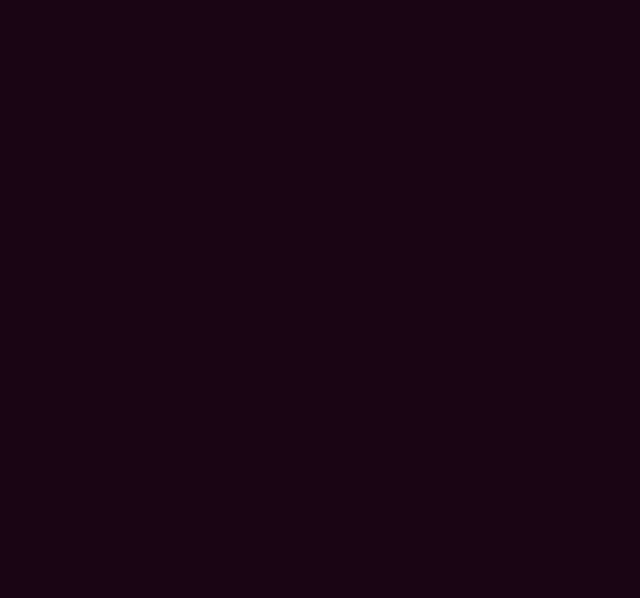
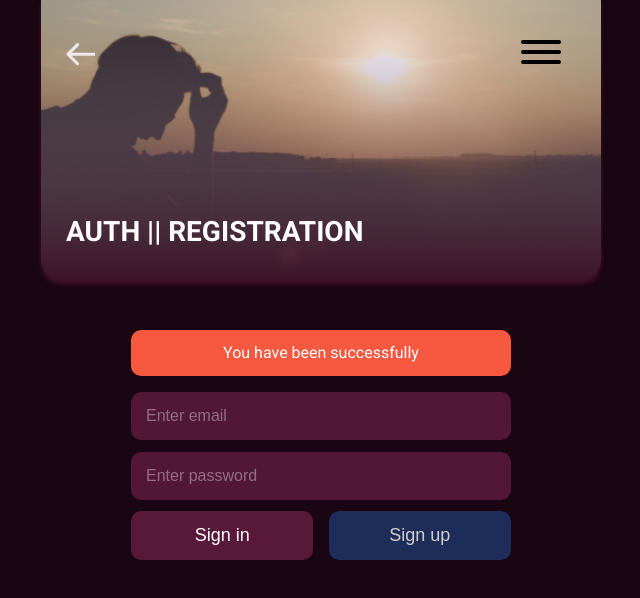
Before and after one commit to Fangral/workout, a React (Create React App) app in the folder front/: page /auth in a window 1280 px wide. Before the commit this address had no page. Shown: the top 598 px of the page, without its empty margins (319-959 px from the left). Built offline with nearby package versions, Linux system fonts and the light colour scheme.

Commit message:
add login||reg page

```diff
--- a/front/src/App.jsx
+++ b/front/src/App.jsx
@@ -3,6 +3,7 @@
 //import Layout from './components/common/Layout.jsx'
 import {BrowserRouter, Routes, Route,} from 'react-router-dom'
 import NewWorkout from './components/pages/NewWorkout/NewWorkout.jsx'
+import Auth from './components/pages/Auth/Auth.jsx'
 
  const App = () => {
   return (
@@ -10,6 +11,7 @@
       <Routes>
             <Route path='/' element={<Home/>}/>
             <Route path='/new-workout' element={<NewWorkout/>}/>
+            <Route path='/auth' element={<Auth/>}/>
       </Routes>
   </BrowserRouter>
 
--- a/front/src/components/common/Header/Header.jsx
+++ b/front/src/components/common/Header/Header.jsx
@@ -16,7 +16,7 @@
                     loacation.pathname!=='/'?(  <button type='button' onClick={()=>navigate(-1)}>
                     <img src={arrowImage} alt="Auth1" />
                 </button>)
-                :(   <button type='button'>
+                :(   <button type='button' onClick={()=>navigate('/auth')}>
                 <img src={userImage} alt="Auth1" />
             </button>)
                 }
--- /dev/null
+++ b/front/src/components/pages/Auth/Auth.jsx
@@ -0,0 +1,44 @@
+import React from 'react'
+
+
+import Layout from '../../common/Layout'
+import bgImage from '../../../images/auth-bg.png'
+import Field from '../../ui/Field/Field'
+import Button from '../../ui/Button/Button'
+import styles from './Auth.module.scss'
+import Alert from '../../ui/Alert/Alert'
+
+
+function Auth() {
+const [email, setEmail]=React.useState('')
+const [password, setPassword]=React.useState('')
+const [type, setType]=React.useState('auth') //auth||reg
+
+const handleSubmit=(e)=>{
+  e.preventDefault()
+  type==='auth'?
+    console.log('auth')
+    : console.log('reg')
+}
+
+  return (
+    <>
+    <Layout bgImage={bgImage} heading='Auth || Registration'/>
+
+      <div className='wrapper-inner-page'>
+        {true && <Alert type="warning" text='You have been successfully' />}
+        <form onSubmit={handleSubmit}>
+          <Field type='email' placeholder="Enter email" value={email} onChange={e=>setEmail(e.target.value)} required/>
+          <Field type='password' placeholder="Enter password" value={password} onChange={({target:{value}})=>setPassword(value)} required/>
+          <div className={styles.wrapperButtons}>
+          <Button text='Sign in' callback={()=>setType('auth')} />
+          <Button text='Sign up' callback={()=>setType('reg')} />
+          </div>
+        </form>
+      </div>
+
+    </>
+  )
+}
+
+export default Auth
--- /dev/null
+++ b/front/src/components/pages/Auth/Auth.module.scss
@@ -0,0 +1,22 @@
+@import '../../../scss/variables';
+
+.wrapperButtons{
+    display: flex;
+    align-items: center;
+    justify-content: space-between;
+    > div{
+      width: 48%;
+      > button{
+        width: 100%;
+      }
+      &:last-child>button{
+        background-color: #20366b;
+        opacity: .8;
+        transition: opacity .15 ease;
+        &:hover{
+          background-color: #20366b;
+          opacity: 1;
+        }
+      }
+    }
+}
--- a/front/src/components/pages/NewWorkout/NewWorkout.jsx
+++ b/front/src/components/pages/NewWorkout/NewWorkout.jsx
@@ -6,7 +6,7 @@
 import bgImage from '../../../images/new-workout-bg.jpg'
 import Field from '../../ui/Field/Field'
 import Button from '../../ui/Button/Button'
-import styles from './NewWorkout.module.scss'
+
 
 
 
@@ -20,7 +20,7 @@
     <>
     <Layout bgImage={bgImage} heading='Create new Workout'/>
 
-      <div className={styles.wrapper}>
+      <div className='wrapper-inner-page'>
         <form onSubmit={handleSubmit}>
           <Field type='text' placeholder="Enter name" value={name} onChange={e=>setName(e.target.value)}/>
           <Link to='/new-exercise' className='dark-link'>Add New Exercise</Link>
--- a/front/src/components/pages/NewWorkout/NewWorkout.module.scss
+++ /dev/null
@@ -1,4 +0,0 @@
-.wrapper{
-    padding: 50px 90px;
-  //  text-align: center;
-}
--- /dev/null
+++ b/front/src/components/ui/Alert/Alert.jsx
@@ -0,0 +1,18 @@
+import React from 'react'
+import styles from './Alert.module.scss'
+import cn from 'classnames'
+
+const Alert = ({type="success", text}) => {
+  return (
+    <div className={cn(styles.alert,{
+        [styles.error]:type==='error',
+        [styles.warning]:type==='warning',
+        [styles.info]:type==='info'
+
+    })}>
+        {text}
+    </div>
+  )
+}
+
+export default Alert
--- /dev/null
+++ b/front/src/components/ui/Alert/Alert.module.scss
@@ -0,0 +1,20 @@
+.alert{
+    width: 100%;
+    background-color: #58e7c4;
+    color:#222;
+    margin-bottom: 1rem;
+    animation: opacity .4s;
+    padding: 10px;
+    border-radius: 10px;
+    &.error{
+        background-color: #ff2e63;
+        color:white;
+    }
+    &.info{
+        background-color: #50c1e9;
+    }
+    &.warning{
+        background-color: #f75940;
+        color:white;
+    }
+}
--- a/front/src/components/ui/Button/Button.jsx
+++ b/front/src/components/ui/Button/Button.jsx
@@ -1,7 +1,7 @@
 import React from 'react'
 import styles from './button.module.scss'
 
- const Button = ({text,callback,type='purple'}) => {
+ const Button = ({text,callback=null,type='purple'}) => {
   return (
     <div className={styles.wrapper}>
     <button onClick={callback} className={`${styles.button} ${styles[type]}`}>
--- a/front/src/scss/index.scss
+++ b/front/src/scss/index.scss
@@ -208,3 +208,10 @@
 	color:$purple;
 	transition: color .3s ease;
 }
+.wrapper-inner-page{
+padding:50px 90px;
+text-align: center;
+max-width: 560px;
+width: 100%;
+margin: 0 auto;
+}
```
Also changed, not shown: front/src/images/auth-bg.png (added).
